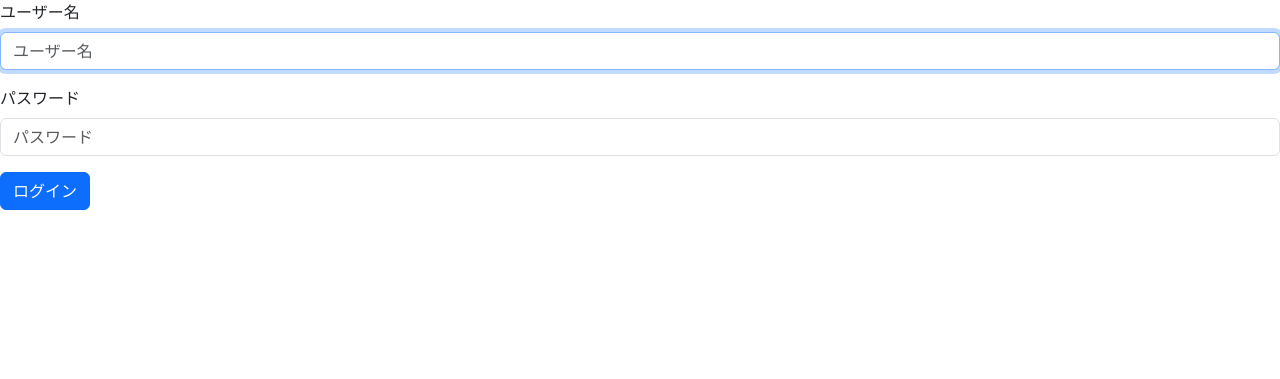
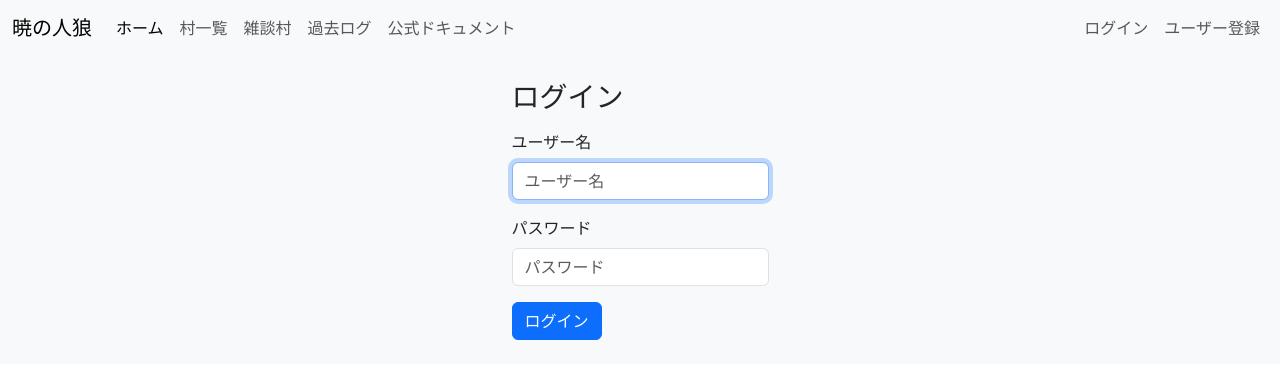
Before and after one commit to ToshiyaKurose/werewolf, a Django app: page /account/login/ in a window 1280 px wide. Shown: the top 379 px of the page. Run offline with Django 4.2, Linux system fonts and the light colour scheme; some libraries are stand-ins or nearby versions.

Commit message:
UIを作成

```diff
--- a/accounts/templates/login.html
+++ b/accounts/templates/login.html
@@ -5,9 +5,16 @@
 
 {% block content %}
     {% if user.is_authenticated %}
+        <main class="flex-shrink-0">
+            <div class="container py-4 text-center">
                 <p>ログイン済です。</p>
+                <a class="btn btn-primary" href="/">トップページへ</a>
+            </div>
+        </main>
     {% else %}
+        <main class="form-signin w-100 m-auto d-flex align-items-center py-4 bg-body-tertiary justify-content-center">
             <form method="post">
+                <h1 class="h3 mb-3 fw-normal">ログイン</h1>
                 {% bootstrap_form form %}
                 {% csrf_token %}
                 {% if next %}
@@ -17,5 +24,6 @@
                 {% endif %}
                 {% bootstrap_button button_type="submit" content="ログイン" %}
             </form>
+        </main>
     {% endif %}
 {% endblock %}
--- a/accounts/templates/signup_complete.html
+++ b/accounts/templates/signup_complete.html
@@ -3,5 +3,9 @@
 {% block title %}{{ title }}{% endblock %}
 
 {% block content %}
-    <p>{{ message }}</p>
+    <main class="flex-shrink-0">
+        <div class="container py-4 text-center">
+            <p>{{ message }}</p>
+        </div>
+    </main>
 {% endblock %}
--- a/templates/base.html
+++ b/templates/base.html
@@ -8,6 +8,50 @@
         {% bootstrap_css %}
     </head>
     <body>
+    <nav class="navbar navbar-expand-lg navbar-light bg-light">
+        <div class="container-fluid">
+            <a class="navbar-brand" href="#">暁の人狼</a>
+            <button class="navbar-toggler" type="button" data-bs-toggle="collapse" data-bs-target="#navbarSupportedContent" aria-controls="navbarSupportedContent" aria-expanded="false" aria-label="Toggle navigation">
+                <span class="navbar-toggler-icon"></span>
+            </button>
+            <div class="collapse navbar-collapse" id="navbarSupportedContent">
+                <ul class="navbar-nav me-auto mb-2 mb-lg-0">
+                    <li class="nav-item">
+                        <a class="nav-link active" aria-current="page" href="#">ホーム</a>
+                    </li>
+                    <li class="nav-item">
+                        <a class="nav-link" href="#">村一覧</a>
+                    </li>
+                    <li class="nav-item">
+                        <a class="nav-link" href="#">雑談村</a>
+                    </li>
+                    <li class="nav-item">
+                        <a class="nav-link" href="#">過去ログ</a>
+                    </li>
+                    <li class="nav-item">
+                        <a class="nav-link" href="https://docs.akatsuki-jinro.net/" target="_blank">公式ドキュメント</a>
+                    </li>
+                </ul>
+                <ul class="navbar-nav mr-auto mb-2 mb-lg-0">
+                    {% if user.is_authenticated %}
+                    <li class="nav-item">
+                        <a class="nav-link" href="#">マイページ</a>
+                    </li>
+                    <li class="nav-item">
+                        <a class="nav-link" href="{% url 'accounts:logout' %}">ログアウト</a>
+                    </li>
+                    {% else %}
+                    <li class="nav-item">
+                        <a class="nav-link" href="{% url 'accounts:login' %}">ログイン</a>
+                    </li>
+                    <li class="nav-item">
+                        <a class="nav-link" href="{% url 'accounts:signup' %}">ユーザー登録</a>
+                    </li>
+                    {% endif %}
+                </ul>
+            </div>
+        </div>
+    </nav>
         {% block content %}
         {% endblock %}
         {% bootstrap_javascript %}
```
Also changed, not shown: accounts/templates/logout.html (+6 -1 lines), accounts/templates/signup.html (+9 -6 lines), accounts/templates/signup_email.html (+6 -1 lines). Lines whose indentation alone changed are shown as unchanged.
